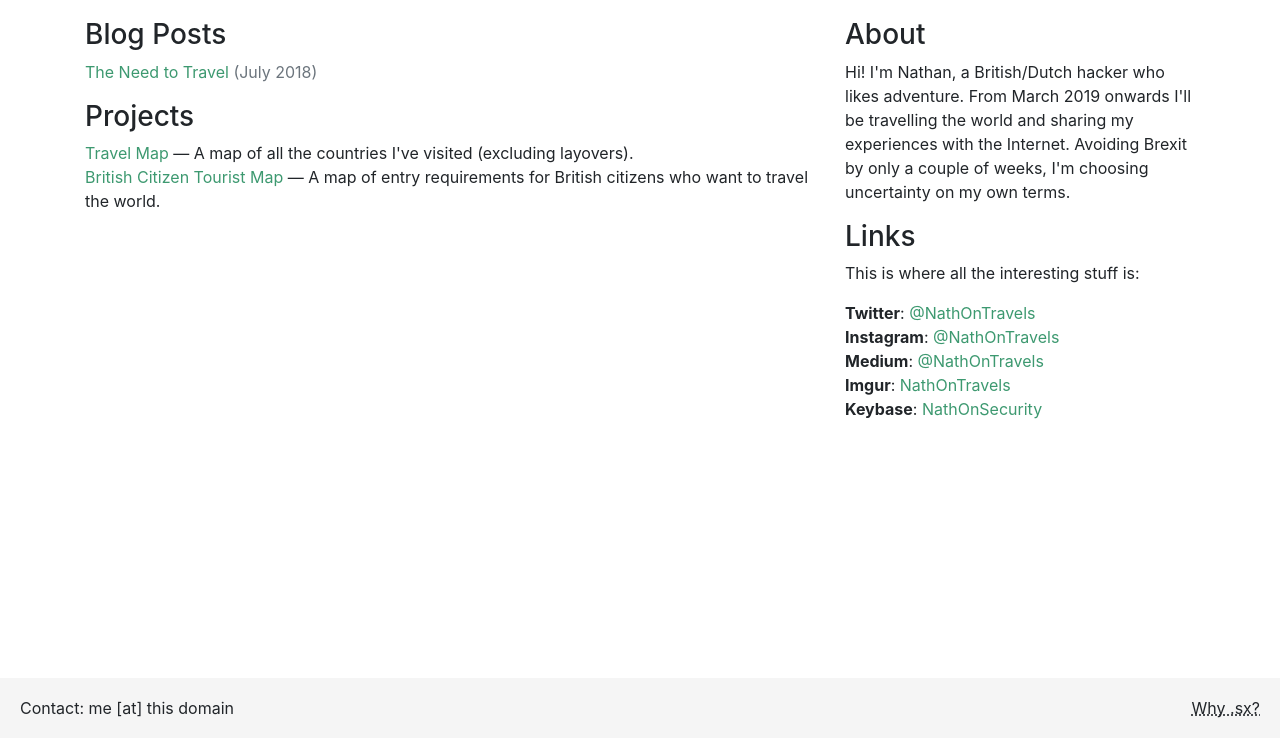
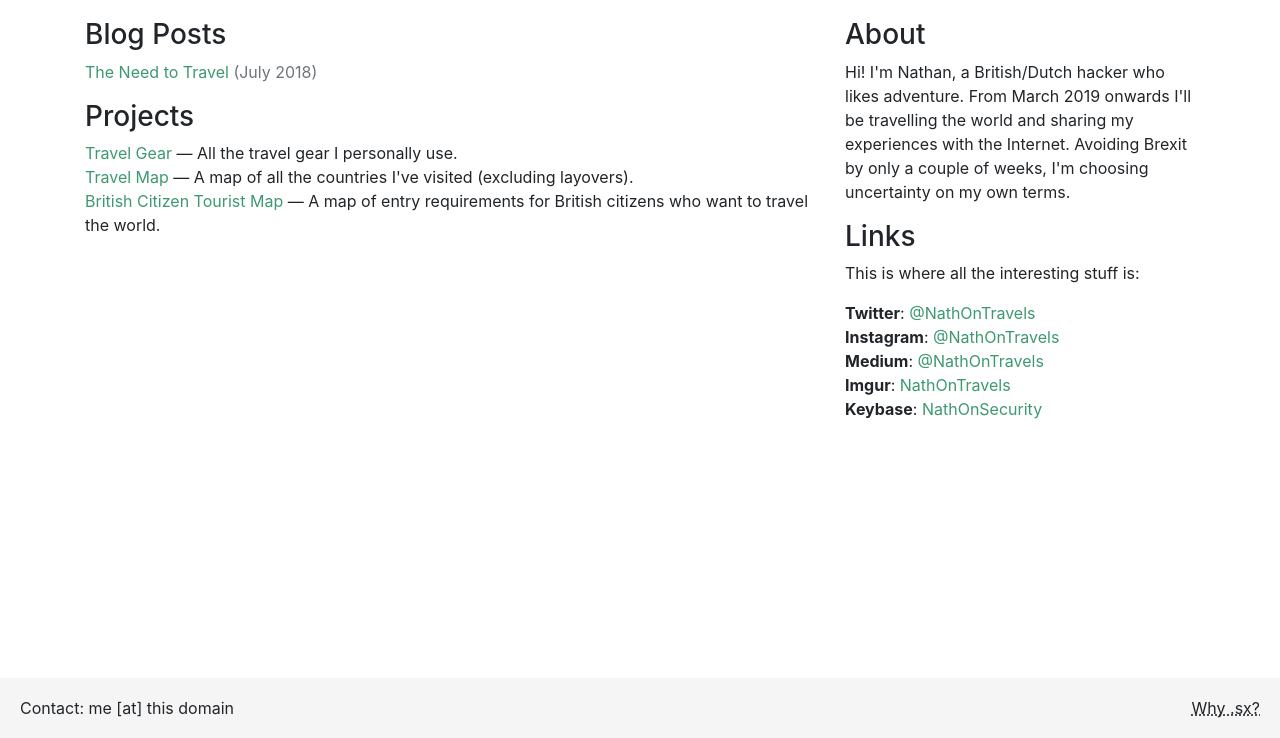
Before and after one commit to nmalcolm/travel.nathan.sx, a plain HTML site: page index.html in a window 1280 px wide. Shown: the part 62-800 px from the top of the page. Drawn offline with Linux system fonts and the light colour scheme.

Commit message:
Add link

```diff
--- a/index.html
+++ b/index.html
@@ -50,6 +50,7 @@
           <h3>Projects</h3>
 
           <p>
+            <a href="https://gear.travel.nathan.sx" target="_blank">Travel Gear</a> &mdash; All the travel gear I personally use.<br>
             <a href="https://map.travel.nathan.sx" target="_blank">Travel Map</a> &mdash; A map of all the countries I've visited (excluding layovers).<br>
             <a href="https://touristmap.travel.nathan.sx" target="_blank">British Citizen Tourist Map</a> &mdash; A map of entry requirements for British citizens who want to travel the world.
           </p>
```
